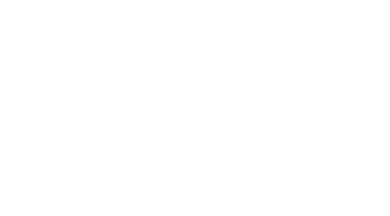
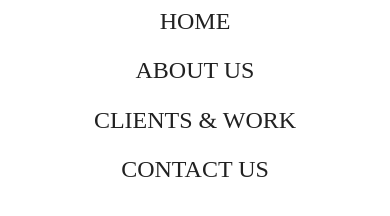
Before and after one commit to smarigowda/css-grid-flexbox-build-10-projects, a plain HTML site: page freelancer_flexbox/freelancer_flexbox_start/index.html in a window 390 px wide. Drawn offline with Linux system fonts and the light colour scheme.

Commit message:
BUILD10-2 responsive navigation using flexbox

```diff
--- a/freelancer_flexbox/freelancer_flexbox_start/css/style.css
+++ b/freelancer_flexbox/freelancer_flexbox_start/css/style.css
@@ -0,0 +1,37 @@
+:root {
+    --white: #ffffff;
+    --dark: #212121;
+}
+
+html {
+    box-sizing: border-box;
+}
+*, *:before, *:after {
+    box-sizing: inherit;
+}
+
+.main-navigation {
+    max-width: 1200px;
+    margin: 0 auto;
+    display: flex;
+    flex-direction: column;
+    align-items: center;
+    text-transform: uppercase;
+}
+
+.main-navigation a {
+    font-size: 1.5rem;
+    text-decoration: none;
+    margin-bottom: 1.4rem;
+    color: var(--dark);
+}
+
+@media (min-width: 768px) {
+    .main-navigation {
+        flex-direction: row;
+        justify-content: space-between;
+    }
+    .main-navigation a {
+        margin-bottom: 0;
+    }
+}
--- a/freelancer_flexbox/freelancer_flexbox_start/index.html
+++ b/freelancer_flexbox/freelancer_flexbox_start/index.html
@@ -1,5 +1,6 @@
 <!DOCTYPE html>
 <html lang="en">
+
 <head>
     <meta charset="UTF-8">
     <meta name="viewport" content="width=device-width, initial-scale=1.0">
@@ -7,7 +8,14 @@
     <title>Flexbox - Freelancer Website</title>
     <link rel="stylesheet" href="css/style.css">
 </head>
+
 <body>
+    <nav class="main-navigation">
+        <a href="#">Home</a>
+        <a href="#">About Us</a>
+        <a href="#">Clients & Work</a>
+        <a href="#">Contact Us</a>
+    </nav>
+</body>
 
-</body>
 </html>
```
